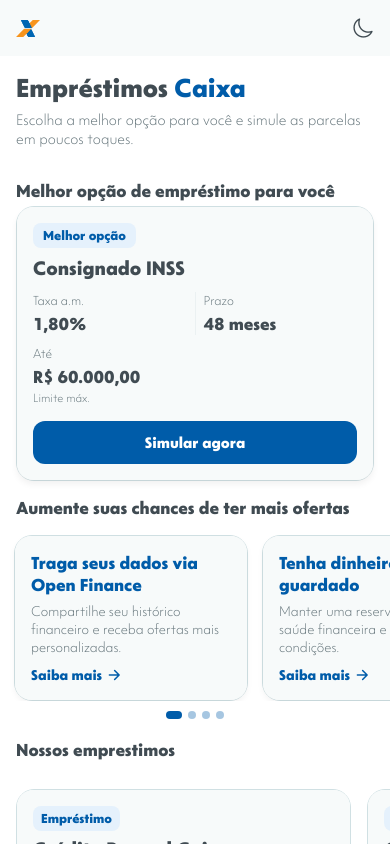
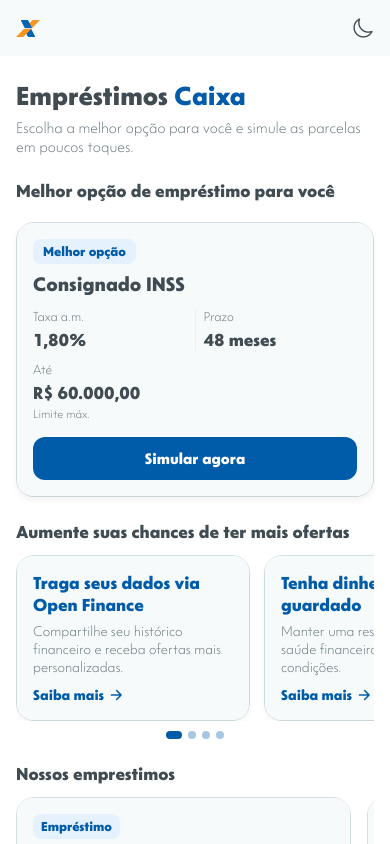
Before and after one commit to andremralves/hackathon-caixa-2025, a React Native app: screen /Home in a window 390 px wide. Built offline with nearby package versions, Linux system fonts and the light colour scheme.

Commit message:
Fix some spacing

```diff
--- a/src/components/BestLoanCard.tsx
+++ b/src/components/BestLoanCard.tsx
@@ -75,7 +75,8 @@
   wrapper: {
     borderWidth: 1.5,
     borderRadius: 18,
-    marginHorizontal: 16,
+  // removed horizontal margin so it aligns with section padding
+    marginTop: 8,
   },
   inner: {
     borderRadius: 16,
--- a/src/components/LoanCarousel.tsx
+++ b/src/components/LoanCarousel.tsx
@@ -68,7 +68,8 @@
         snapToInterval={CARD_W + GAP}
         decelerationRate="fast"
         snapToAlignment="start"
-        contentContainerStyle={{ paddingHorizontal: GAP, alignItems: 'stretch' }} // stretch row height
+        // Remove left padding so first card aligns with parent content padding; keep right padding for end spacing
+        contentContainerStyle={{ paddingLeft: 0, paddingRight: GAP, alignItems: 'stretch' }}
         ItemSeparatorComponent={() => <View style={{ width: GAP }} />}
         onViewableItemsChanged={onViewableItemsChanged.current}
         viewabilityConfig={viewabilityConfig.current as any}
--- a/src/components/TipsCarousel.tsx
+++ b/src/components/TipsCarousel.tsx
@@ -41,7 +41,7 @@
         snapToInterval={CARD_W + GAP}
         decelerationRate="fast"
         snapToAlignment="start"
-        contentContainerStyle={{ paddingHorizontal: GAP }}
+        contentContainerStyle={{ paddingLeft: 0, paddingRight: GAP }}
         ItemSeparatorComponent={() => <View style={{ width: GAP }} />}
         onViewableItemsChanged={onViewableItemsChanged.current}
         viewabilityConfig={viewabilityConfig.current as any}
--- a/src/screens/HomeScreen.tsx
+++ b/src/screens/HomeScreen.tsx
@@ -1,5 +1,5 @@
 import React from 'react';
-import { View, Text, StyleSheet, Alert, ScrollView } from 'react-native';
+import { View, Text, StyleSheet, ScrollView } from 'react-native';
 import { Txt } from '#/components/Txt';
 import LoanCarousel from '../components/LoanCarousel';
 import { Ionicons } from '@expo/vector-icons';
@@ -55,24 +55,18 @@
   return (
     <View style={{ flex: 1, backgroundColor: background }}>
       <HeaderBar />
-      <ScrollView
-        style={[styles.container, { backgroundColor: background }]}
-        contentContainerStyle={{ paddingBottom: 24 }}
-      >
-        {/* Título + descrição */}
-        <View style={styles.header}>
-          <Txt style={[styles.title, { color: text }]}>
-            Empréstimos <Txt style={[styles.title, { color: primary }]}>Caixa</Txt>
-          </Txt>
-          <Txt style={[styles.subtitle, { color: textMuted }]}>
-            Escolha a melhor opção para você e simule as parcelas em poucos toques.
-          </Txt>
+      <ScrollView style={[styles.container, { backgroundColor: background }]}
+        contentContainerStyle={styles.scrollContent}>
+        {/* Hero Section */}
+        <View style={styles.section}>
+          <Txt style={[styles.title, { color: text }]}>Empréstimos <Txt style={[styles.title, { color: primary }]}>Caixa</Txt></Txt>
+          <Txt style={[styles.subtitle, { color: textMuted }]}>Escolha a melhor opção para você e simule as parcelas em poucos toques.</Txt>
         </View>
 
         {/* Best Loan Product */}
-        {bestProduct ? (
-          <View style={{ marginTop: 4 }}>
-            <Txt style={[styles.sectionTitle, { color: text, marginHorizontal: 16, marginBottom: 4 }]}>Melhor opção de empréstimo para você</Txt>
+        {bestProduct && (
+          <View style={styles.section}>
+            <Txt style={[styles.sectionTitle, { color: text }]}>Melhor opção de empréstimo para você</Txt>
             <BestLoanCard
               product={{
                 id: bestProduct.id,
@@ -84,23 +78,17 @@
               onSimulate={(p) => navigation.navigate('Simulation', { productId: p.id })}
             />
           </View>
-        ) : null}
+        )}
 
         {/* Tips Section */}
-        <View style={{ paddingTop: 4 }}>
-          <Txt style={[styles.sectionTitle, { color: text, marginHorizontal: 16 }]}>Aumente suas chances de ter mais ofertas</Txt>
-          <View style={{ marginTop: 4 }}>
-            <TipsCarousel data={tips} />
-          </View>
+        <View style={styles.section}>
+          <Txt style={[styles.sectionTitle, { color: text }]}>Aumente suas chances de ter mais ofertas</Txt>
+          <TipsCarousel data={tips} />
         </View>
 
         {/* Loans Section Title */}
-        <View style={{ paddingHorizontal: 16, marginTop: 8 }}>
+        <View style={styles.section}>
           <Txt style={[styles.sectionTitle, { color: text }]}>Nossos emprestimos</Txt>
-        </View>
-        {/* Carrossel */}
-    <View style={{ paddingVertical: 16 }}>
-          {/* In this simplified example we map the loan product type differences */}
           <LoanCarousel
             data={products.map(p => ({
               id: p.id,
@@ -111,18 +99,20 @@
               valorMax: p.maxAmount || 0,
             }))}
             onPress={(item) => navigation.navigate('Simulation', { productId: item.id })}
-      onAdd={() => navigation.navigate('NewLoanProduct')}
+            onAdd={() => navigation.navigate('NewLoanProduct')}
           />
         </View>
-  </ScrollView>
+      </ScrollView>
     </View>
   );
 }
 
 const styles = StyleSheet.create({
   container: { flex: 1 },
+  scrollContent: { paddingBottom: 40 },
+  section: { paddingHorizontal: 16, marginTop: 24 },
   header: { paddingHorizontal: 16, paddingTop: 16, paddingBottom: 16 },
   title: { fontSize: 24, fontWeight: '700' },
   subtitle: { marginTop: 6 },
-  sectionTitle: { fontSize: 16, fontWeight: '700', marginVertical: 12 },
+  sectionTitle: { fontSize: 16, fontWeight: '700', marginBottom: 12 },
 });
```
